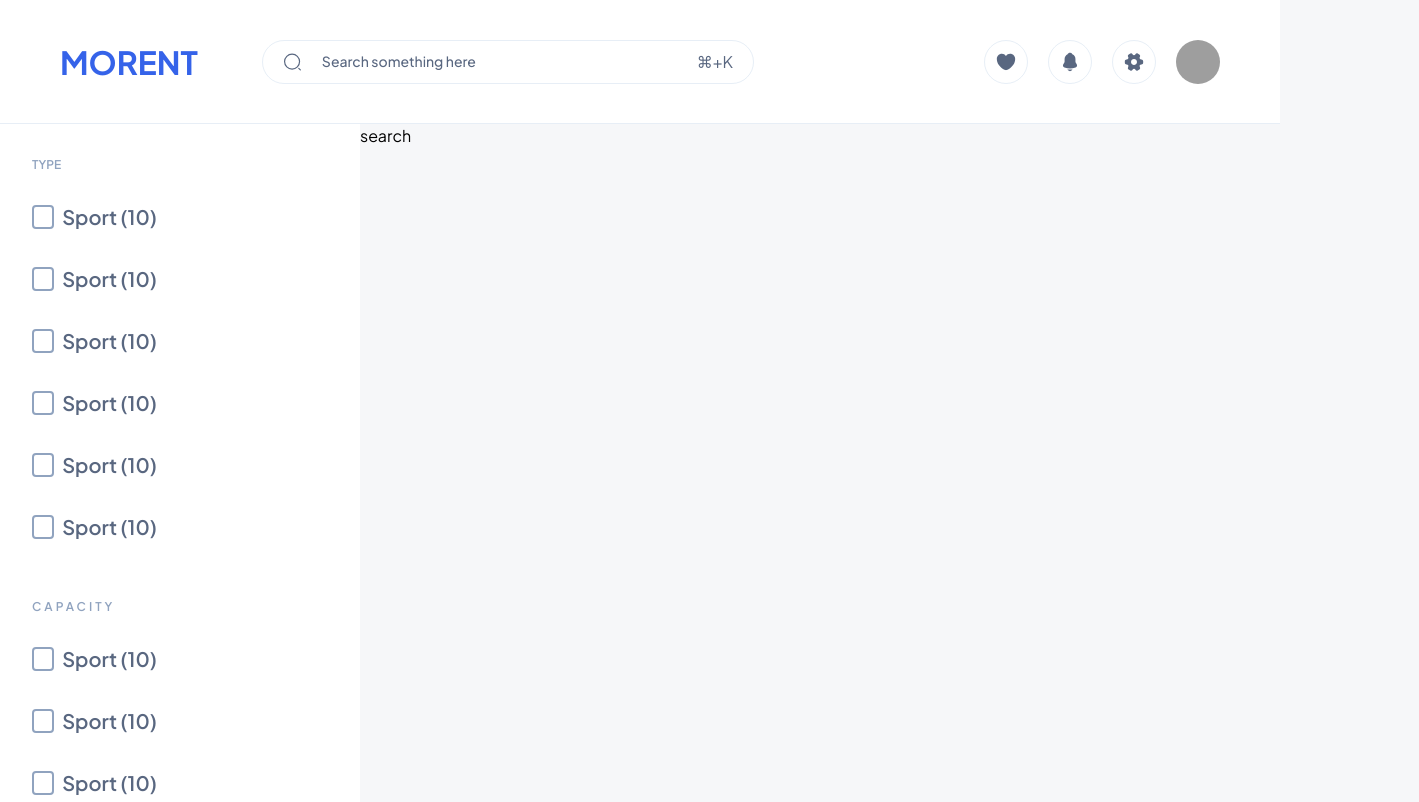
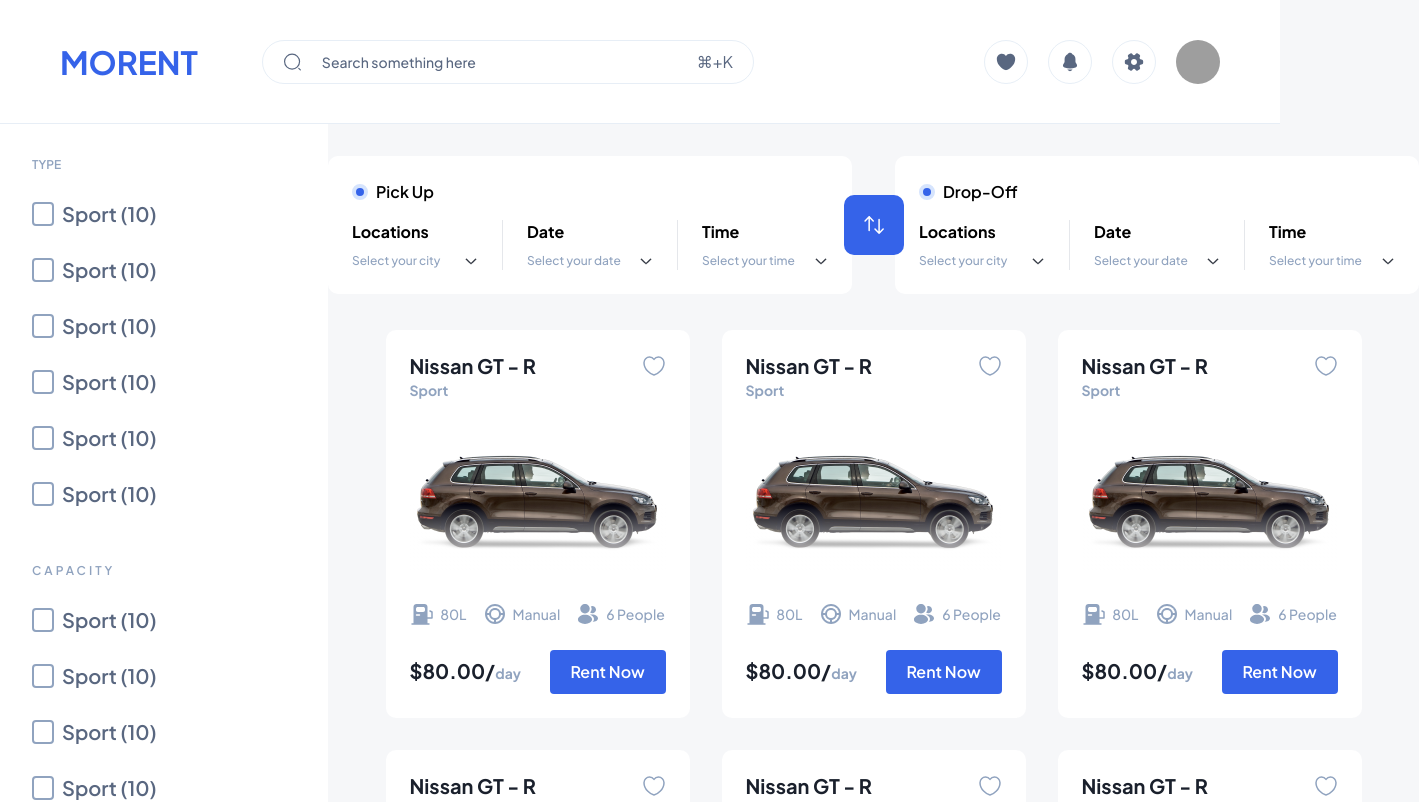
Before and after one commit to hanifisenturk/nextjs-rent-a-car, a Next.js app: page /search in a window 1280 px wide. Shown: the top 802 px of the page, 1419 px wide, since content can reach past the window. Built offline with nearby package versions, Linux system fonts and the light colour scheme; grey boxes are pictures that could not be loaded.

Commit message:
feat: width height font size fixed

```diff
--- a/src/app/search/page.module.css
+++ b/src/app/search/page.module.css
@@ -0,0 +1,3 @@
+.container {
+  @apply pt-8 flex flex-col items-center justify-center;
+}
--- a/src/app/search/page.tsx
+++ b/src/app/search/page.tsx
@@ -1,7 +1,16 @@
+import { DateTracker } from "@/components/DateTracker/SearchVersion/DateTracker";
 import classes from "./page.module.css";
+import { CarList } from "@/components/CarList/CarList";
 
 const SearchPage = () => {
-  return <div>search</div>;
+  return (
+    <div className={classes.container}>
+      <DateTracker />
+      <div className="mt-9">
+        <CarList />
+      </div>
+    </div>
+  );
 };
 
 export default SearchPage;
--- a/src/components/CarCard/CarCard.module.css
+++ b/src/components/CarCard/CarCard.module.css
@@ -3,7 +3,7 @@
 }
 
 .car-title h4 {
-  @apply text-lg font-bold text-secondary-default mb-1;
+  @apply text-lg font-bold text-secondary-default;
 }
 
 .car-title span {
@@ -11,19 +11,19 @@
 }
 
 .image-container {
-  @apply relative flex items-center justify-center mt-[4.125rem] mb-[4.375rem];
+  @apply relative flex items-center justify-center my-[3.125rem];
 }
 
 .image-container img {
-  @apply z-[5] object-cover max-h-[6.25rem] w-full;
+  @apply z-[5] object-cover;
 }
 
 .info {
-  @apply flex items-center justify-center gap-4;
+  @apply flex items-center justify-center gap-4 mb-6;
 }
 
 .info-item {
-  @apply flex items-center gap-[0.375rem] mb-6;
+  @apply flex items-center gap-[0.375rem];
 }
 
 .info-item span {
--- a/src/components/CarCard/CarCard.tsx
+++ b/src/components/CarCard/CarCard.tsx
@@ -12,7 +12,7 @@
 
 const CarCard = () => {
   return (
-    <Card className="max-w-[304px] bg-white rounded-[0.625rem] p-6">
+    <Card className="w-[304px] bg-white rounded-[0.625rem] p-6 ">
       <div className={classes.header}>
         <div className={classes["car-title"]}>
           <h4>Nissan GT - R</h4>
@@ -29,7 +29,7 @@
       <div className={classes["info"]}>
         <div className={classes["info-item"]}>
           <GasStationIcon />
-          <span>90L</span>
+          <span>80L</span>
         </div>
         <div className={classes["info-item"]}>
           <GearIcon />
@@ -37,12 +37,14 @@
         </div>
         <div className={classes["info-item"]}>
           <UserIcon />
-          <span>2 People</span>
+          <span>6 People</span>
         </div>
       </div>
       <div className={classes["price-container"]}>
-        <span className={classes["price"]}>$99.00/</span>
-        <span className={classes["per-day"]}>day</span>
+        <div>
+          <span className={classes["price"]}>$80.00/</span>
+          <span className={classes["per-day"]}>day</span>
+        </div>
         <PrimaryButton
           text="Rent Now"
           size="medium"
--- a/src/components/CarList/CarList.module.css
+++ b/src/components/CarList/CarList.module.css
@@ -1,3 +1,3 @@
 .list {
-  @apply grid grid-cols-4 gap-8 pb-16;
+  @apply flex items-center justify-center flex-wrap gap-8 pb-16;
 }
--- /dev/null
+++ b/src/components/DateTracker/SearchVersion/DateTracker.module.css
@@ -0,0 +1,7 @@
+.circle-1 {
+  @apply w-4 h-4 rounded-full bg-primary-default border-primary-100  border-4;
+}
+
+.circle-2 {
+  @apply w-4 h-4 rounded-full bg-[#5CAFFC] bg-primary-default border-primary-100 border-4;
+}
--- /dev/null
+++ b/src/components/DateTracker/SearchVersion/DateTracker.tsx
@@ -0,0 +1,100 @@
+"use client";
+import { useRef } from "react";
+import { Card } from "../../UI/Card/Card";
+import { ButtonWithOnlyIcon } from "../../UI/Button/PrimaryButton";
+import { SwapIcon, ArrowDownIcon } from "@/Icons/Index";
+import classes from "./DateTracker.module.css";
+import { LocationModal } from "../LocationModal/LocationModal";
+import { TimeModal } from "../TimeModal/TimeModal";
+
+const DateTracker = () => {
+  const locationModalRef = useRef<HTMLDialogElement>(null);
+  const TimeModalRef = useRef<HTMLDialogElement>(null);
+  const DateModalRef = useRef<HTMLDialogElement>(null);
+
+  return (
+    <div className="flex items-center gap-[43px] relative ">
+      <LocationModal ref={locationModalRef} />
+      <Card className="rounded-[0.625rem] bg-white p-6">
+        <div className="flex items-center gap-2 mb-4">
+          <span className={classes["circle-1"]}></span>
+          <span className="text-base font-semibold">Pick Up</span>
+        </div>
+        <div className="flex items-center divide-x-[1.5px]">
+          <div className="pr-6">
+            <label htmlFor="" className="font-bold text-base mb-2 block">
+              Locations
+            </label>
+            <button
+              onClick={() => locationModalRef.current?.show()}
+              className="text-xs font-medium text-secondary-300 flex items-center gap-2 text-left"
+            >
+              <span className="w-[6.5rem]">Select your city</span>
+              <ArrowDownIcon />
+            </button>
+          </div>
+          <div className="px-6">
+            <label htmlFor="" className="font-bold text-base mb-2 block">
+              Date
+            </label>
+            <button className="text-xs font-medium text-secondary-300 flex items-center gap-2 text-left">
+              <span className="w-[6.5rem]">Select your date</span>
+              <ArrowDownIcon />
+            </button>
+          </div>
+          <div className="pl-6">
+            <label htmlFor="" className="font-bold text-base mb-2 block">
+              Time
+            </label>
+            <button className="text-xs font-medium text-secondary-300 flex items-center gap-2 text-left">
+              <span className="w-[6.5rem]">Select your time</span>
+              <ArrowDownIcon />
+            </button>
+          </div>
+        </div>
+      </Card>
+      <ButtonWithOnlyIcon
+        icon={<SwapIcon />}
+        size="large"
+        className="bg-white text-secondary-300 !rounded-[0.625rem] !p-[1.125rem] absolute top-1/2 left-1/2 -translate-x-1/2  -translate-y-1/2"
+      />
+      <Card className="rounded-[0.625rem] bg-white p-6 basis-1/2">
+        <div className="flex items-center gap-2 mb-4">
+          <span className={classes["circle-2"]}></span>
+          <span className="text-base font-semibold">Drop-Off</span>
+        </div>
+        <div className="flex items-center divide-x-[1.5px]">
+          <div className="pr-6">
+            <label htmlFor="" className="font-bold text-base mb-2 block">
+              Locations
+            </label>
+            <button className="text-xs font-medium text-secondary-300 flex items-center gap-2 text-left">
+              <span className="w-[6.5rem]">Select your city</span>
+              <ArrowDownIcon />
+            </button>
+          </div>
+          <div className="px-6">
+            <label htmlFor="" className="font-bold text-base mb-2 block">
+              Date
+            </label>
+            <button className="text-xs font-medium text-secondary-300 flex items-center gap-2 text-left">
+              <span className="w-[6.5rem]">Select your date</span>
+              <ArrowDownIcon />
+            </button>
+          </div>
+          <div className="pl-6">
+            <label htmlFor="" className="font-bold text-base mb-2 block">
+              Time
+            </label>
+            <button className="text-xs font-medium text-secondary-300 flex items-center gap-2 text-left">
+              <span className="w-[6.5rem]">Select your time</span>
+              <ArrowDownIcon />
+            </button>
+          </div>
+        </div>
+      </Card>
+    </div>
+  );
+};
+
+export { DateTracker, DateTracker as default };
--- a/src/components/Sidebar/Sidebar.module.css
+++ b/src/components/Sidebar/Sidebar.module.css
@@ -1,3 +1,3 @@
 .sidebar {
-  @apply bg-white pt-8 pl-8 w-[22.5rem] h-[150vh];
+  @apply bg-white pt-8 pl-8 w-[22.5rem] sticky top-0 left-0 h-fit;
 }
--- a/tailwind.config.js
+++ b/tailwind.config.js
@@ -89,14 +89,14 @@
           "0.875rem",
           {
             letterSpacing: "-2%",
-            lineHeight: "auto",
+            lineHeight: "1.25rem",
           },
         ],
         base: [
           "1rem",
           {
             letterSpacing: "-2%",
-            lineHeight: "150%",
+            lineHeight: "1.5rem",
           },
         ],
         md: [
@@ -110,7 +110,7 @@
           "1.25rem",
           {
             letterSpacing: "-2%",
-            lineHeight: "150%",
+            lineHeight: "1.5rem",
           },
         ],
         xl: [
```
